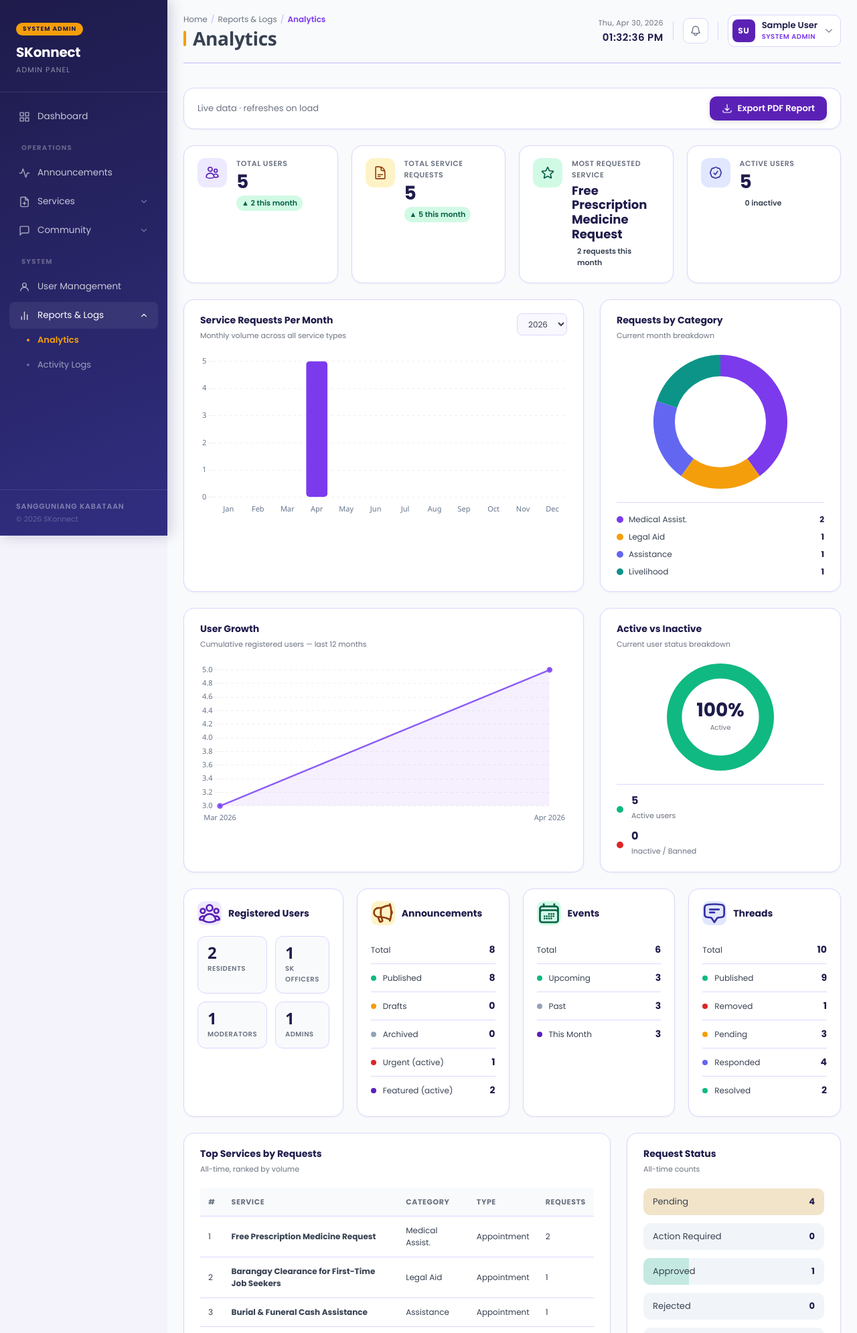
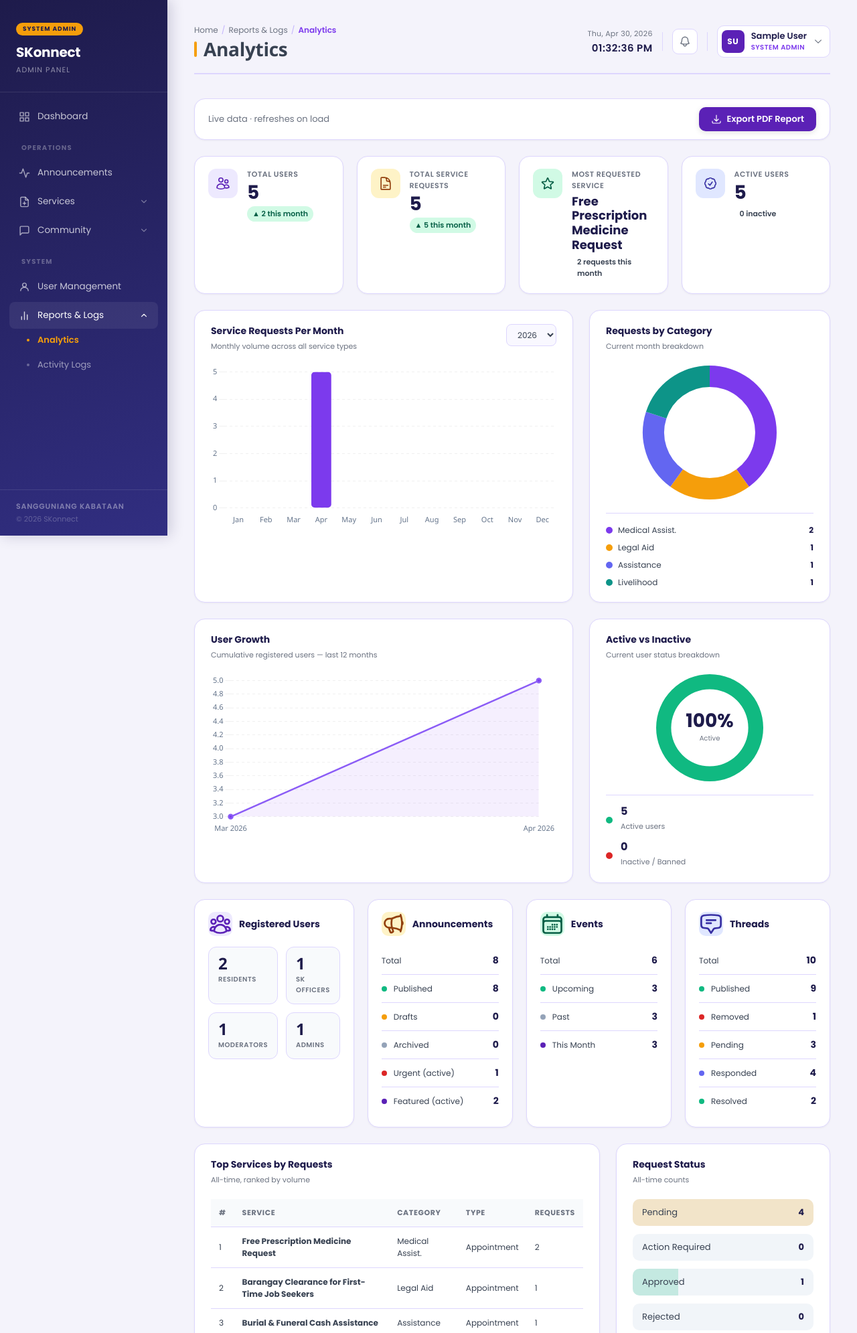
Before and after one commit to Leousco/SKonnect, a PHP site: page /SKonnect/views/management/admin/admin_analytics.php in a window 1280 px wide. Shown: the top 1991 px of the page at 67% size. Run offline with PHP 8.4, Linux system fonts and the light colour scheme; the visitor is signed in with stand-in values (Sample User, id 1); data comes from the database, SQL or seed files in the repository; data that the repository does not hold is empty.

Commit message:
Layout fix

```diff
--- a/styles/management/admin/admin_analytics.css
+++ b/styles/management/admin/admin_analytics.css
@@ -2,12 +2,6 @@
    ADMIN & OFFICER ANALYTICS PAGE STYLES
    Fixed: Proper spacing between sections, card-based design
    ============================================================ */
-
-/* ── MAIN CONTAINER SPACING ─────────────────────────────── */
-.admin-content {
-    padding: 20px 24px !important;
-    background: #f8fafc;
-}
 
 /* ── TOOLBAR ────────────────────────────────────────────── */
 .an-toolbar {
```
